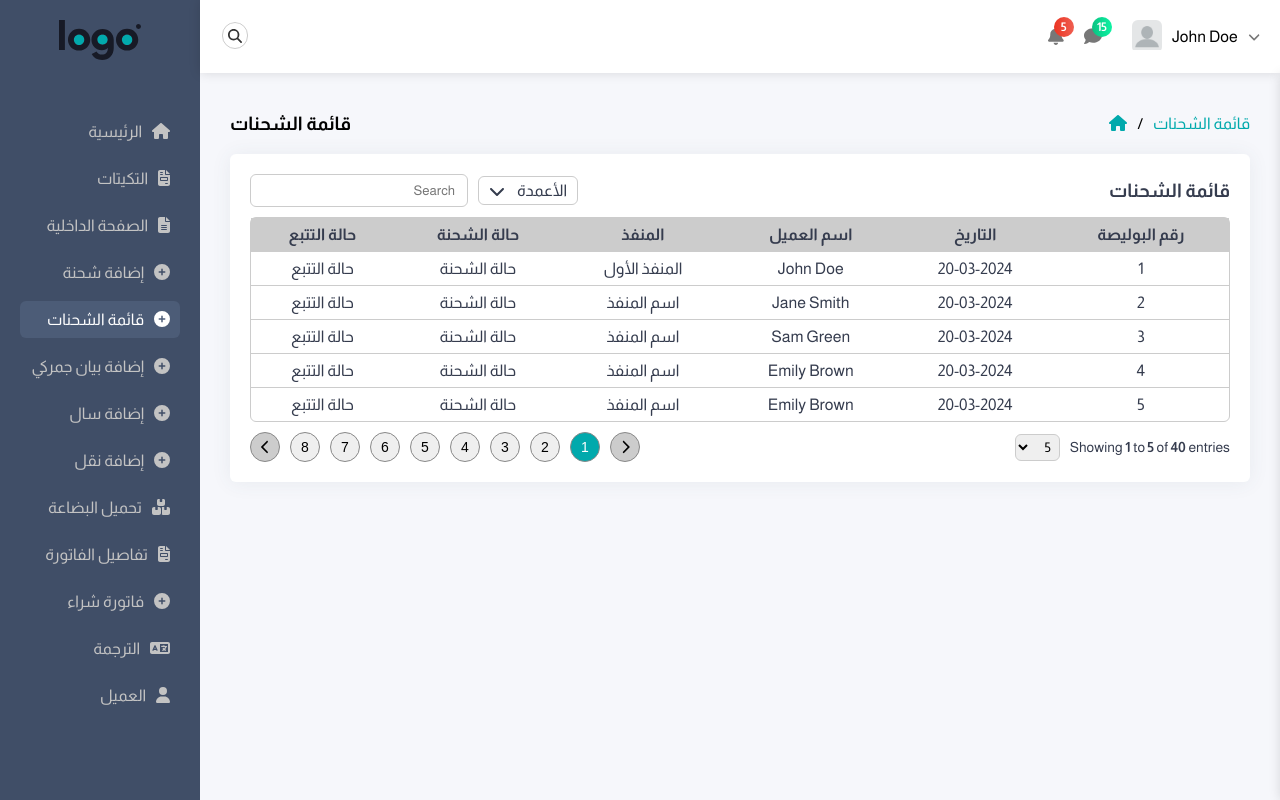
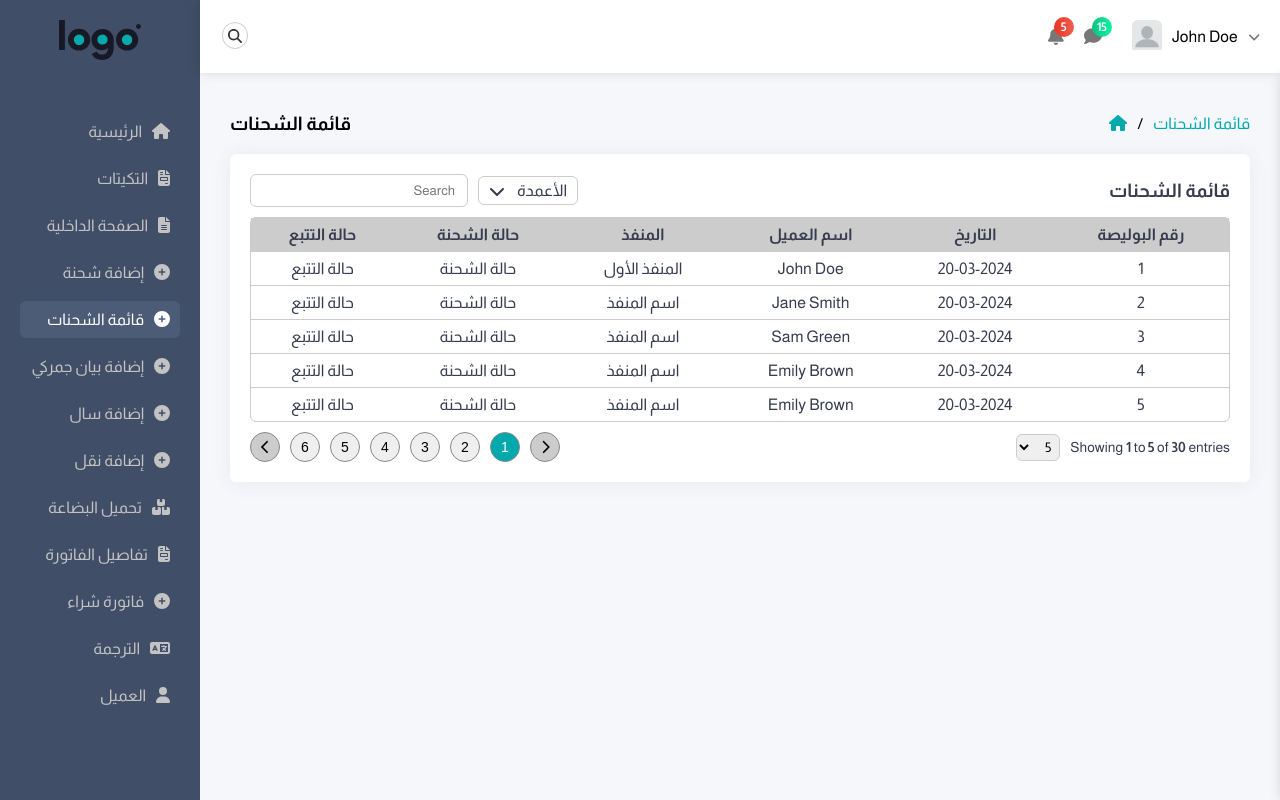
Before and after one commit to MtsmAshraf/adminty-master-react, a React (Create React App) app: page /bills-list in a window 1280 px wide. Built offline with nearby package versions, Linux system fonts and the light colour scheme.

Commit message:
billsList page completed v.1

```diff
--- a/src/Pages/BillsList/BillsList.jsx
+++ b/src/Pages/BillsList/BillsList.jsx
@@ -279,96 +279,96 @@ const BillsList = () => {
             status: "حالة الشحنة",
             trackingStatus: "حالة التتبع"
         },
-        {
-            id: 31,
-            billId: "301-456432",
-            date: "20-03-2024",
-            name: 'Emily Brown',
-            outlet: "اسم المنفذ",
-            status: "حالة الشحنة",
-            trackingStatus: "حالة التتبع"
-        },
-        {
-            id: 32,
-            billId: "301-456432",
-            date: "20-03-2024",
-            name: 'Emily Brown',
-            outlet: "اسم المنفذ",
-            status: "حالة الشحنة",
-            trackingStatus: "حالة التتبع"
-        },
-        {
-            id: 33,
-            billId: "301-456432",
-            date: "20-03-2024",
-            name: 'Emily Brown',
-            outlet: "اسم المنفذ",
-            status: "حالة الشحنة",
-            trackingStatus: "حالة التتبع"
-        },
-        {
-            id: 34,
-            billId: "301-456432",
-            date: "20-03-2024",
-            name: 'Emily Brown',
-            outlet: "اسم المنفذ",
-            status: "حالة الشحنة",
-            trackingStatus: "حالة التتبع"
-        },
-        {
-            id: 35,
-            billId: "301-456432",
-            date: "20-03-2024",
-            name: 'Emily Brown',
-            outlet: "اسم المنفذ",
-            status: "حالة الشحنة",
-            trackingStatus: "حالة التتبع"
-        },
-        {
-            id: 36,
-            billId: "301-456432",
-            date: "20-03-2024",
-            name: 'Emily Brown',
-            outlet: "اسم المنفذ",
-            status: "حالة الشحنة",
-            trackingStatus: "حالة التتبع"
-        },
-        {
-            id: 37,
-            billId: "301-456432",
-            date: "20-03-2024",
-            name: 'Emily Brown',
-            outlet: "اسم المنفذ",
-            status: "حالة الشحنة",
-            trackingStatus: "حالة التتبع"
-        },
-        {
-            id: 38,
-            billId: "301-456432",
-            date: "20-03-2024",
-            name: 'Emily Brown',
-            outlet: "اسم المنفذ",
-            status: "حالة الشحنة",
-            trackingStatus: "حالة التتبع"
-        },
-        {
-            id: 39,
-            billId: "301-456432",
-            date: "20-03-2024",
-            name: 'Emily Brown',
-            outlet: "اسم المنفذ",
-            status: "حالة الشحنة",
-            trackingStatus: "حالة التتبع"
-        },
-        {
-            id: 40,
-            billId: "301-456432",
-            date: "20-03-2024",
-            name: 'Emily Brown',
-            outlet: "اسم المنفذ",
-            status: "حالة الشحنة",
-            trackingStatus: "حالة التتبع"
-        }
+        // {
+        //     id: 31,
+        //     billId: "301-456432",
+        //     date: "20-03-2024",
+        //     name: 'Emily Brown',
+        //     outlet: "اسم المنفذ",
+        //     status: "حالة الشحنة",
+        //     trackingStatus: "حالة التتبع"
+        // },
+        // {
+        //     id: 32,
+        //     billId: "301-456432",
+        //     date: "20-03-2024",
+        //     name: 'Emily Brown',
+        //     outlet: "اسم المنفذ",
+        //     status: "حالة الشحنة",
+        //     trackingStatus: "حالة التتبع"
+        // },
+        // {
+        //     id: 33,
+        //     billId: "301-456432",
+        //     date: "20-03-2024",
+        //     name: 'Emily Brown',
+        //     outlet: "اسم المنفذ",
+        //     status: "حالة الشحنة",
+        //     trackingStatus: "حالة التتبع"
+        // },
+        // {
+        //     id: 34,
+        //     billId: "301-456432",
+        //     date: "20-03-2024",
+        //     name: 'Emily Brown',
+        //     outlet: "اسم المنفذ",
+        //     status: "حالة الشحنة",
+        //     trackingStatus: "حالة التتبع"
+        // },
+        // {
+        //     id: 35,
+        //     billId: "301-456432",
+        //     date: "20-03-2024",
+        //     name: 'Emily Brown',
+        //     outlet: "اسم المنفذ",
+        //     status: "حالة الشحنة",
+        //     trackingStatus: "حالة التتبع"
+        // },
+        // {
+        //     id: 36,
+        //     billId: "301-456432",
+        //     date: "20-03-2024",
+        //     name: 'Emily Brown',
+        //     outlet: "اسم المنفذ",
+        //     status: "حالة الشحنة",
+        //     trackingStatus: "حالة التتبع"
+        // },
+        // {
+        //     id: 37,
+        //     billId: "301-456432",
+        //     date: "20-03-2024",
+        //     name: 'Emily Brown',
+        //     outlet: "اسم المنفذ",
+        //     status: "حالة الشحنة",
+        //     trackingStatus: "حالة التتبع"
+        // },
+        // {
+        //     id: 38,
+        //     billId: "301-456432",
+        //     date: "20-03-2024",
+        //     name: 'Emily Brown',
+        //     outlet: "اسم المنفذ",
+        //     status: "حالة الشحنة",
+        //     trackingStatus: "حالة التتبع"
+        // },
+        // {
+        //     id: 39,
+        //     billId: "301-456432",
+        //     date: "20-03-2024",
+        //     name: 'Emily Brown',
+        //     outlet: "اسم المنفذ",
+        //     status: "حالة الشحنة",
+        //     trackingStatus: "حالة التتبع"
+        // },
+        // {
+        //     id: 40,
+        //     billId: "301-456432",
+        //     date: "20-03-2024",
+        //     name: 'Emily Brown',
+        //     outlet: "اسم المنفذ",
+        //     status: "حالة الشحنة",
+        //     trackingStatus: "حالة التتبع"
+        // }
     ]);
 
     const [shownData, setShownData] = useState([])
```
